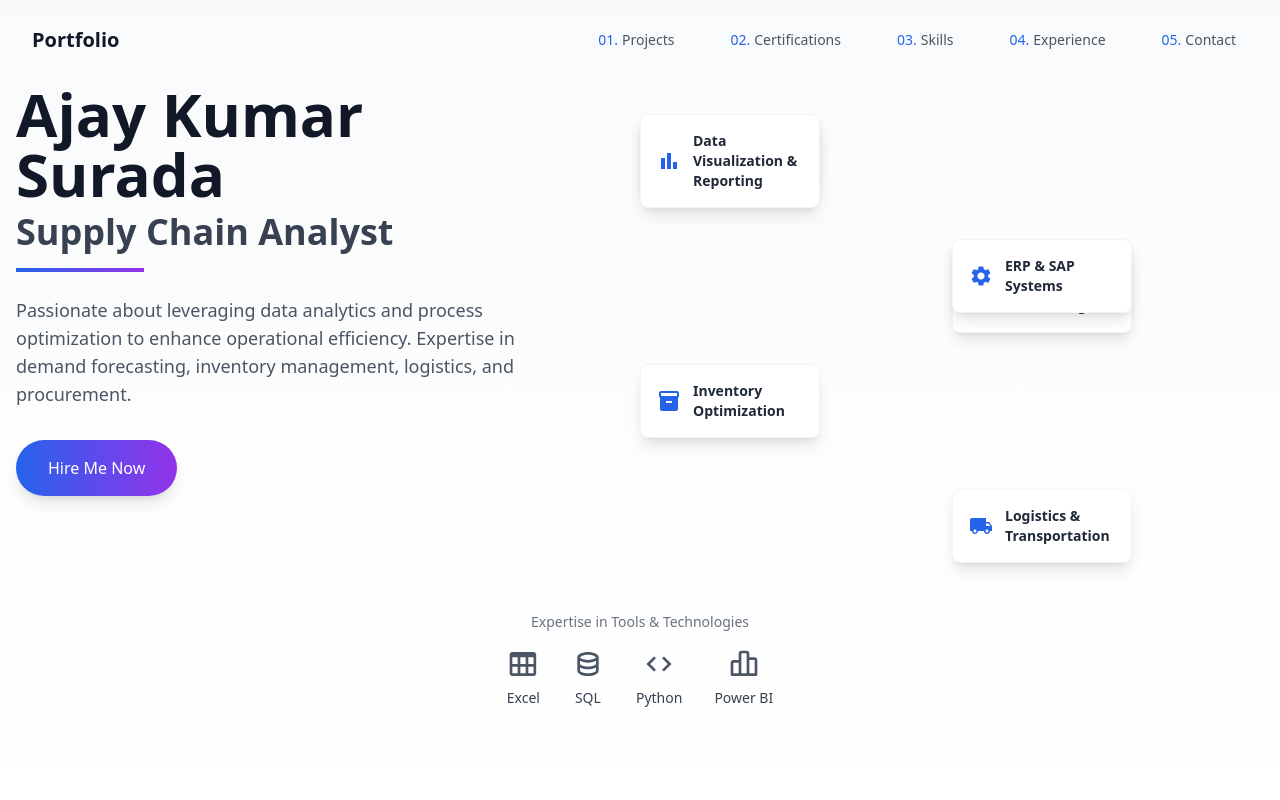
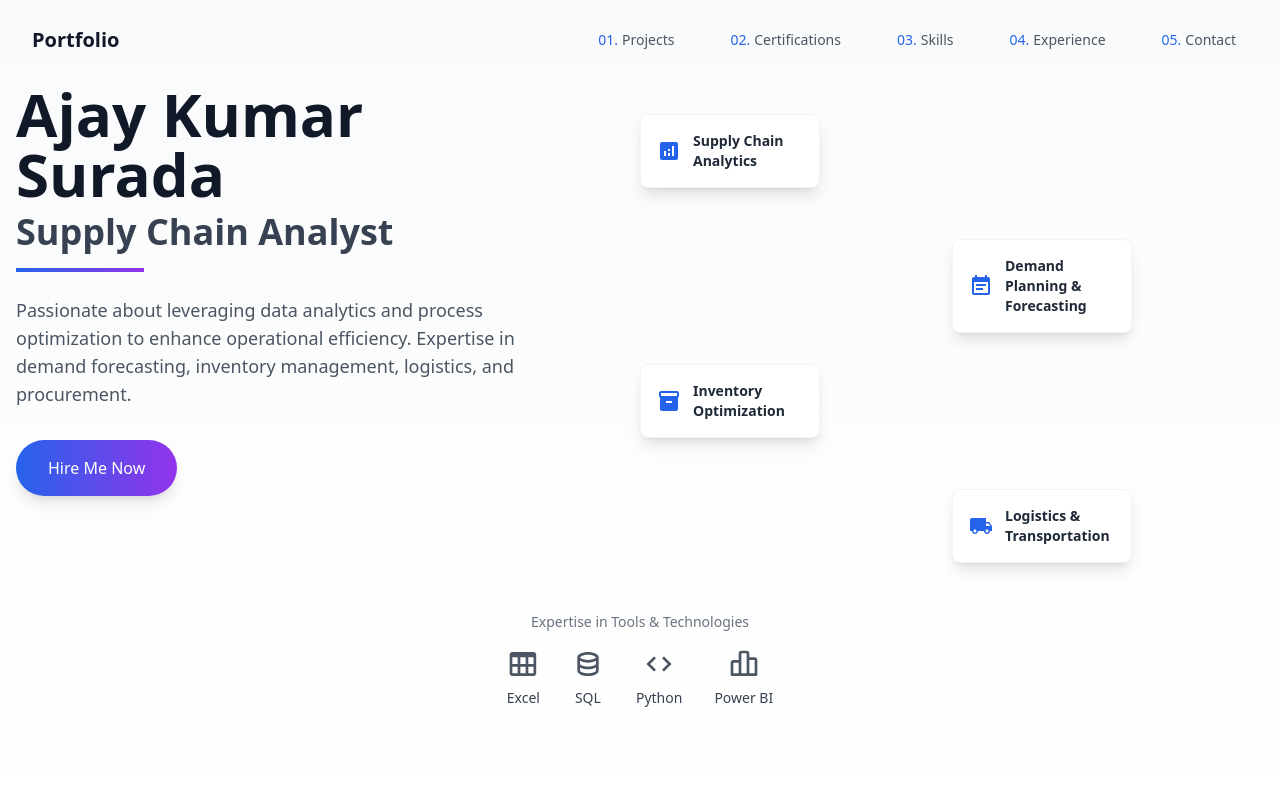
Before and after one commit to ajay-kumar2109/Myportfolio, a React (Vite) app: page / in a window 1280 px wide. Shown: the top 800 px of the page. Built offline with nearby package versions, Linux system fonts and the light colour scheme; the HTML template or start-up script is replaced by a standard one.

Commit message:
Update Hero.jsx

```diff
--- a/src/components/Hero.jsx
+++ b/src/components/Hero.jsx
@@ -9,8 +9,6 @@ const Hero = () => {
     { name: "Demand Planning & Forecasting", icon: <MdEventNote size={24} /> },
     { name: "Inventory Optimization", icon: <MdInventory size={24} /> },
     { name: "Logistics & Transportation", icon: <MdLocalShipping size={24} /> },
-    { name: "Data Visualization & Reporting", icon: <MdBarChart size={24} /> },
-    { name: "ERP & SAP Systems", icon: <MdSettings size={24} /> },
   ];
 
   const tools = [
```
